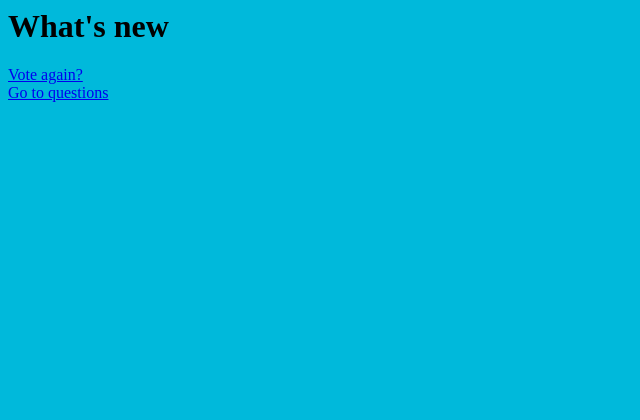
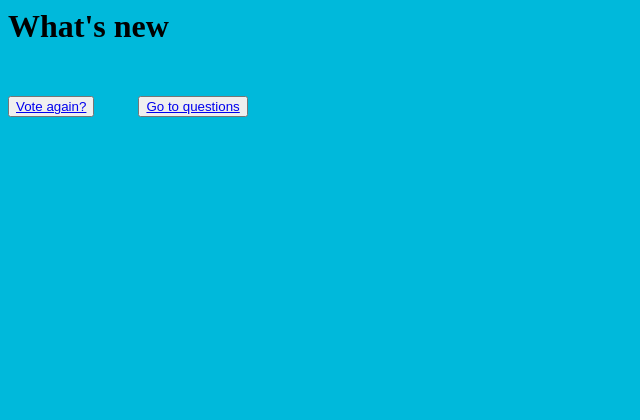
Before and after one commit to sedin-pavithrar/polls_app, a Django app: page /polls/1/results/ in a window 1280 px wide. Shown: the top 420 px of the page, without its empty margins (0-640 px from the left). Run offline with Django 5.2, Linux system fonts and the light colour scheme; data comes from the database, SQL or seed files in the repository; both versions use the stored data as it was after the commit.

Commit message:
Added comments

```diff
--- a/mysite/polls/admin.py
+++ b/mysite/polls/admin.py
@@ -5,7 +5,7 @@ from .models import Question , Choice
 # admin.site.register(Question)
 # admin.site.register(Choice)
 
-class ChoiceInline(admin.TabularInline):
+class ChoiceInline(admin.TabularInline): # admin.StackedInline
     '''
     #When editing a Question display its related Choice objects
     extra 3 choices
--- a/mysite/polls/templates/polls/results.html
+++ b/mysite/polls/templates/polls/results.html
@@ -12,11 +12,12 @@
     {% endfor %}
 </ul>
 
-<a href="{% url 'polls:detail' question.id %}">
+<button style = "margin-top : 30px;"><a href="{% url 'polls:detail' question.id %}">
     Vote again?
-</a>
-<br>
-<a href="{% url 'polls:index' %}">
+</a> </button>
+
+
+<button style = "margin-left: 40px;"><a href="{% url 'polls:index' %}">
     Go to questions
 
-</a>
+</a></button>
--- a/mysite/polls/views.py
+++ b/mysite/polls/views.py
@@ -57,6 +57,7 @@ def vote(request, question_id):
         selected_choice = question.choice_set.get(
             pk=request.POST["choice"]
         )
+
     except (KeyError, Choice.DoesNotExist):
         return render(
             request,
--- a/mysite/templates/admin/base_site.html
+++ b/mysite/templates/admin/base_site.html
@@ -1,5 +1,5 @@
 {% extends "admin/base.html" %}
-<!-- Use Django's default admin page and only replace the part we specify. -->
+<!-- Use Django's default admin page and only replace the part  specified. -->
 {% block branding %}
 <!-- replaces default title  -->
   <div id="site-name">
```
Also changed, not shown: mysite/polls/templates/polls/detail.html (+6 -2 lines), mysite/db.sqlite3.
